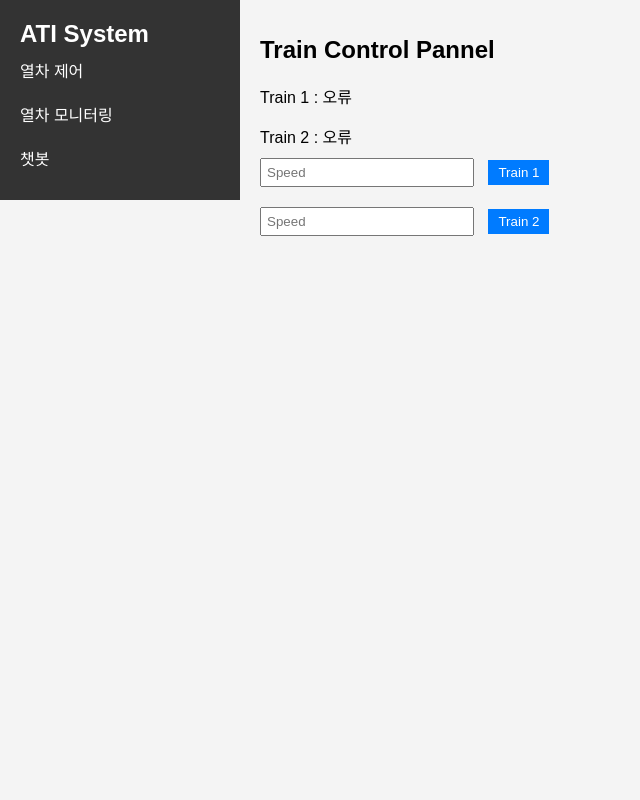
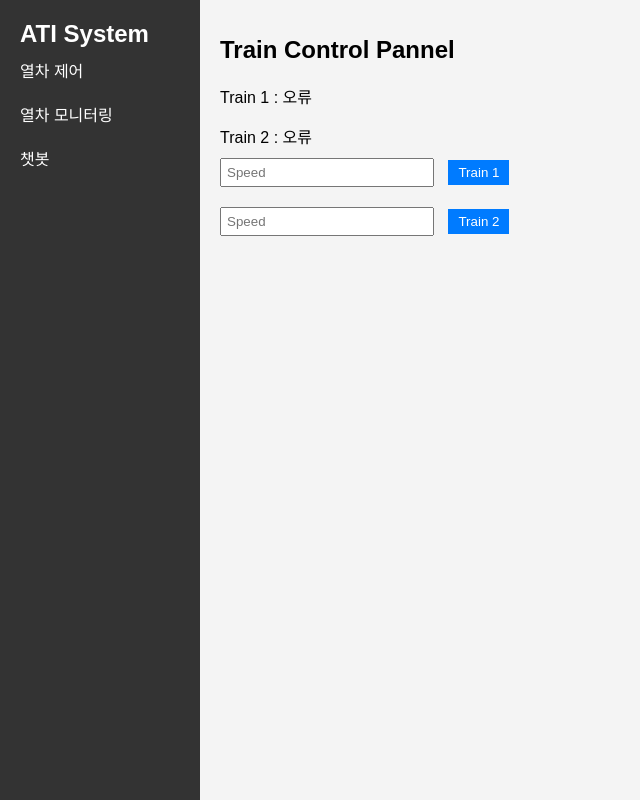
Before and after one commit to PoscoAiChallenge/2024, a Flask app: template hardware/server/templates/train.html in a window 1280 px wide. Shown: the whole page, without its empty margins (0-640 px from the left). Run offline with Flask 3, Linux system fonts and the light colour scheme; the template is opened without the code that fills it, so the values that code supplies are empty.

Commit message:
Edit image server

```diff
--- a/hardware/server/static/css/view.css
+++ b/hardware/server/static/css/view.css
@@ -3,13 +3,15 @@ body {
     font-family: Arial, sans-serif;
     margin: 0;
     background-color: #f4f4f4;
+    height: 100vh; /* 추가: body 높이를 100vh로 설정 */
 }
 .sidebar {
     width: 200px;
     background: #333;
     color: #fff;
     padding: 20px;
-    height: max-content;
+    height: 100vh; /* 변경: 사이드바 높이를 100vh로 설정 */
+    box-sizing: border-box; /* 추가: 패딩을 포함한 높이를 설정 */
 }
 .sidebar h2 {
     margin: 0;
```
